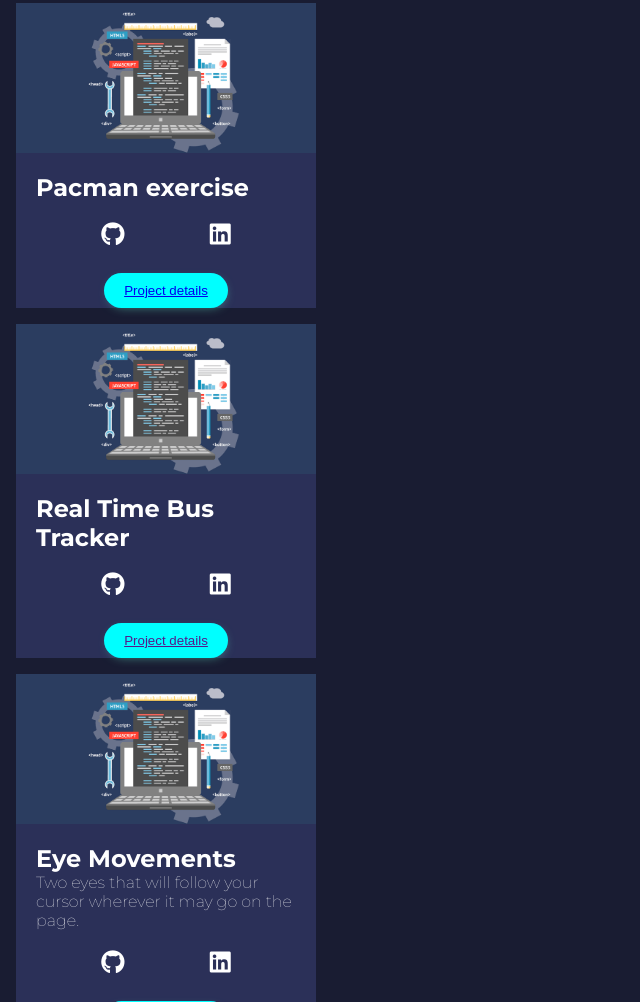
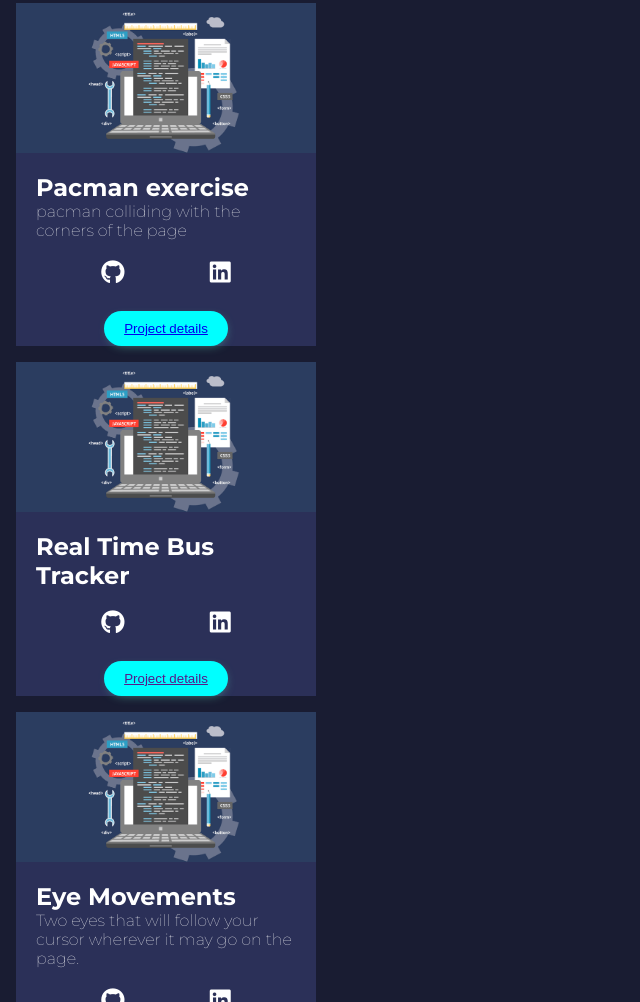
Before and after one commit to HormazabalDiego/DiegoGabriel.github.io, a plain HTML site: page index.html in a window 1280 px wide. Shown: the part 1579-2581 px from the top of the page, without its empty margins (0-640 px from the left). Drawn offline with Linux system fonts and the light colour scheme.

Commit message:
Update index.html

```diff
--- a/index.html
+++ b/index.html
@@ -62,7 +62,7 @@
       </div>
        <div class="card__title">
         <h2>Pacman exercise</h2>
-        <p></p>
+        <p>pacman colliding with the corners of the page</p>
        </div>
        <div class="card__projects-links">
         <a href="https://github.com/HormazabalDiego" target="_blank">
```
